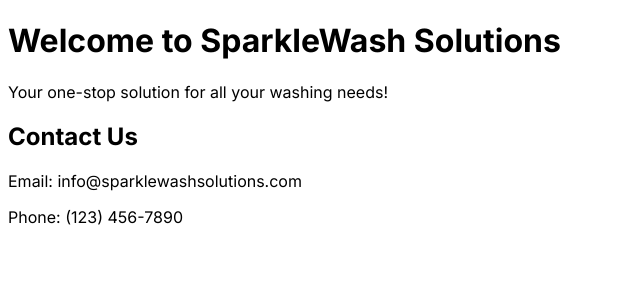
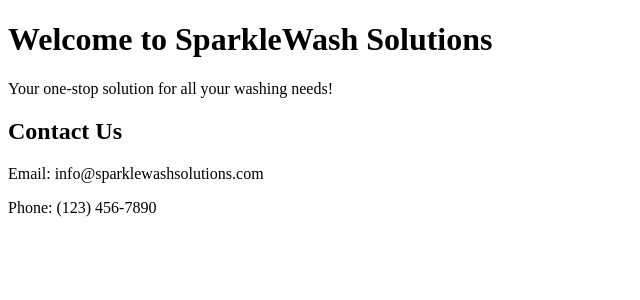
Before and after one commit to jagreen63/swift-shine-pressure-washing-site, a Next.js app: page / in a window 1280 px wide. Shown: the top 300 px of the page, without its empty margins (0-640 px from the left). Built offline with nearby package versions, Linux system fonts and the light colour scheme.

Commit message:
Update app/layout.tsx

```diff
--- a/app/layout.tsx
+++ b/app/layout.tsx
@@ -1 +1,12 @@
-import React from 'react'; import { Inter } from 'next/font/google'; const inter = Inter({ subsets: ['latin'] }); const Layout: React.FC<{ children: React.ReactNode }> = ({ children }) => { return ( <html lang='en' className={inter.className}> <body>{children}</body> </html> ); }; export default Layout;
+export const metadata = {
+  title: 'SparkleWash Solutions',
+  description: 'Professional washing services for your needs.'
+};
+
+export default function RootLayout({ children }) {
+  return (
+    <html lang="en">
+      <body>{children}</body>
+    </html>
+  );
+}
```
